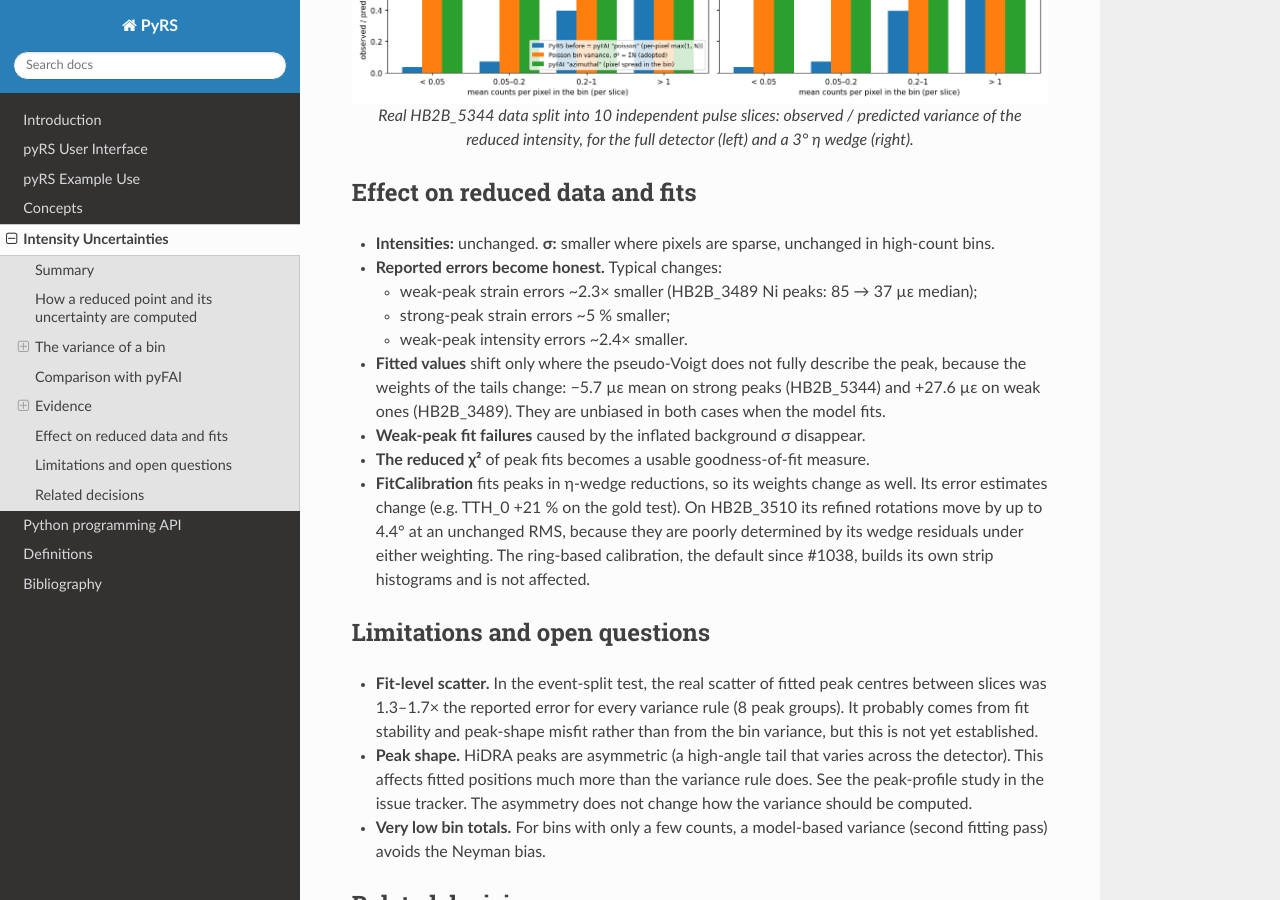
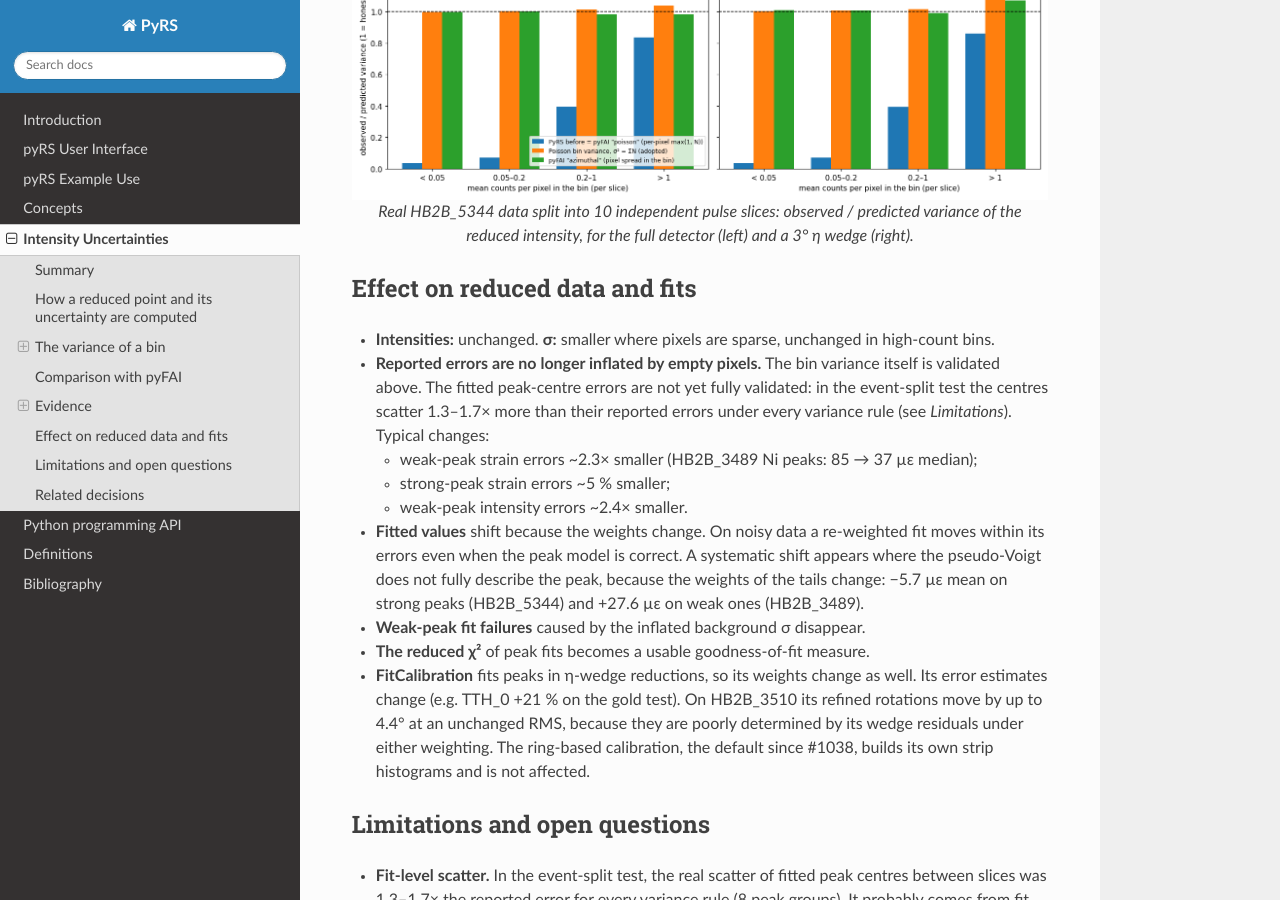
Before and after one commit to neutrons/PyRS, a Sphinx documentation site: the page built from docs/user/source/math/uncertainty.rst, in a window 1280 px wide and 900 px high, scrolled down 5579 px. Built offline with Sphinx 7.4.7 and the Read the Docs theme 3.1.0, drawn with Linux system fonts in a browser that asks for light colours; some of the changed text lies outside the part shown.

Commit message:
Address CodeRabbit review of #1125: qualify docs claims; test input validation
- Uncertainties page: vanadium selection and normalisation apply only when a
  vanadium is supplied; empty bins do not enter V_max; reported fit errors are
  no longer inflated, but fitted centre errors are not fully validated
  (event-split scatter 1.3-1.7x); fitted-value shifts come from re-weighting
  as well as model misfit (also in ground_truths.md).
- Tests: unequal tth/counts lengths and 2-D input raise.

Co-Authored-By: Claude Opus 5.5 <noreply@anthropic.com>

```diff
--- a/docs/user/source/math/uncertainty.rst
+++ b/docs/user/source/math/uncertainty.rst
@@ -29,8 +29,9 @@ Summary
 How a reduced point and its uncertainty are computed
 ====================================================
 
-For a sub-run, each unmasked pixel *i* with vanadium counts V\ :sub:`i` ≥ 0.9 is assigned to the 2θ
-bin containing its pixel 2θ. For each bin, pyRS forms the total counts and the total vanadium
+For a sub-run, each unmasked pixel *i* is assigned to the 2θ bin containing its pixel 2θ. When a
+vanadium is supplied, pixels with vanadium counts V\ :sub:`i` < 0.9 are excluded first. For each bin,
+pyRS forms the total counts and the total vanadium
 
 .. math::
 
@@ -42,7 +43,9 @@ and reports the vanadium-normalised intensity
 
    I_{bin} = N_{bin} \, \frac{V_{max}}{V_{bin}} ,
 
-where V\ :sub:`max` is the largest V\ :sub:`bin` of the pattern. The normalisation is a *ratio of
+where V\ :sub:`max` is the largest V\ :sub:`bin` among the bins with counts. An empty bin
+(N\ :sub:`bin` = 0) has its V\ :sub:`bin` set to 1 before the maximum is taken, so it does not
+contribute. The normalisation is a *ratio of
 sums*: the counts are summed first and then divided by the summed vanadium. The uncertainties of
 N\ :sub:`bin`, V\ :sub:`bin` and V\ :sub:`max` are propagated as independent:
 
@@ -53,6 +56,8 @@ N\ :sub:`bin`, V\ :sub:`bin` and V\ :sub:`max` are propagated as independent:
 The vanadium terms are small, because a flood has ~17–30 counts per pixel. The data term
 σ²\ :sub:`N,bin` is the subject of this page.
 
+* **Without vanadium**, both the pixel selection by V\ :sub:`i` and the normalisation are skipped:
+  I = N\ :sub:`bin` and σ\ :sub:`I` = σ\ :sub:`N,bin`.
 * **Empty bins** (N\ :sub:`bin` = 0) are reported as I = 0 and σ = 1, so that a fit never sees
   σ = 0.
 * **Implementation:** ``PyHB2BReduction.histogram_by_numpy`` (``pyrs/core/reduce_hb2b_pyrs.py``).
@@ -271,15 +276,19 @@ Effect on reduced data and fits
 ===============================
 
 * **Intensities:** unchanged. **σ:** smaller where pixels are sparse, unchanged in high-count bins.
-* **Reported errors become honest.** Typical changes:
+* **Reported errors are no longer inflated by empty pixels.** The bin variance itself is validated
+  above. The fitted peak-centre errors are not yet fully validated: in the event-split test the
+  centres scatter 1.3–1.7× more than their reported errors under every variance rule (see
+  *Limitations*). Typical changes:
 
   - weak-peak strain errors ~2.3× smaller (HB2B_3489 Ni peaks: 85 → 37 µε median);
   - strong-peak strain errors ~5 % smaller;
   - weak-peak intensity errors ~2.4× smaller.
 
-* **Fitted values** shift only where the pseudo-Voigt does not fully describe the peak, because the
-  weights of the tails change: −5.7 µε mean on strong peaks (HB2B_5344) and +27.6 µε on weak ones
-  (HB2B_3489). They are unbiased in both cases when the model fits.
+* **Fitted values** shift because the weights change. On noisy data a re-weighted fit moves within
+  its errors even when the peak model is correct. A systematic shift appears where the pseudo-Voigt
+  does not fully describe the peak, because the weights of the tails change: −5.7 µε mean on strong
+  peaks (HB2B_5344) and +27.6 µε on weak ones (HB2B_3489).
 * **Weak-peak fit failures** caused by the inflated background σ disappear.
 * **The reduced χ²** of peak fits becomes a usable goodness-of-fit measure.
 * **FitCalibration** fits peaks in η-wedge reductions, so its weights change as well. Its error estimates
```
Also changed, not shown: docs/ground_truths.md (+1 -1 lines), 1 other file.
